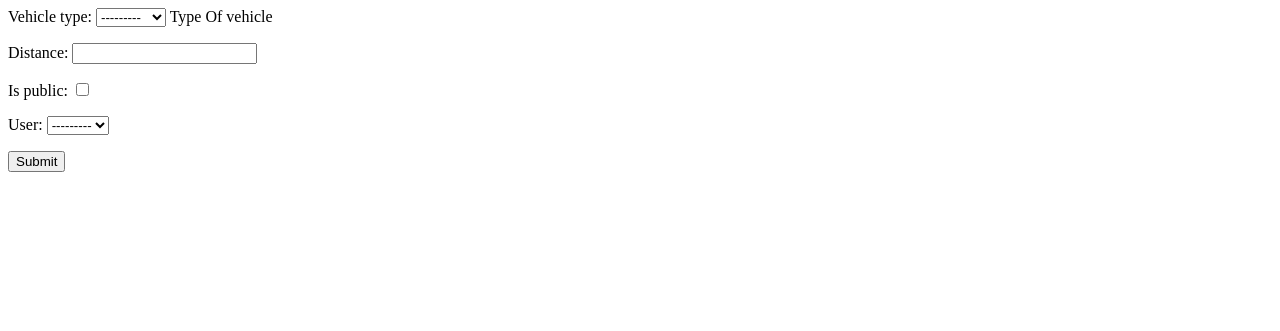
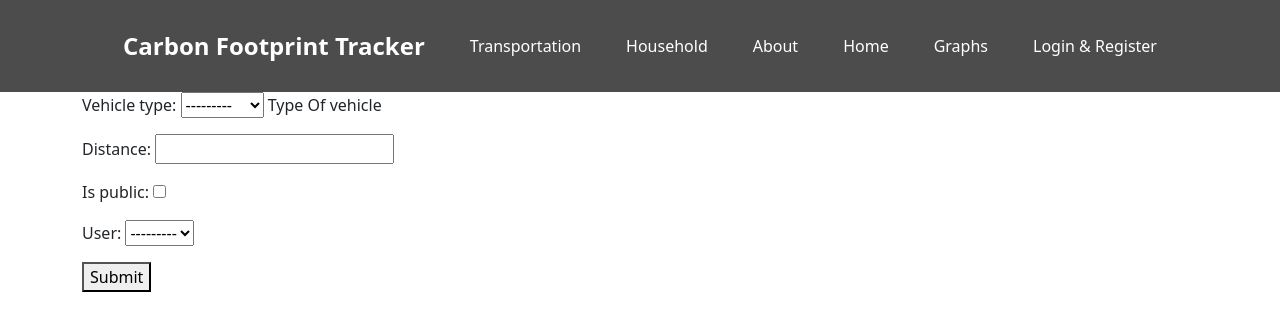
Before and after one commit to emreovalii/Carbon-Footprint-Tracker, a Django app: page /emissions/transportation/create in a window 1280 px wide. Shown: the top 331 px of the page. Run offline with Django 5.2, Linux system fonts and the light colour scheme.

Commit message:
navbar linkleri düzeltildi, giriş yapmayanlar için login register buttonu ekledik, 404 ve 500 hata sayfaları tasarlandı.

```diff
--- a/accounts/templates/accounts/login.html
+++ b/accounts/templates/accounts/login.html
@@ -6,5 +6,7 @@
         <button type="submit">
             Submit
         </button>
+
     </form>
+    <a href="{% url 'accounts:register' %}">Don't have an account ?</a>
 </html>
--- a/accounts/templates/accounts/logout.html
+++ b/accounts/templates/accounts/logout.html
@@ -1,5 +1,6 @@
 <html>
     <body>
         <p>Başarıyla Çıkış Yaptınız.</p>
+        <a href="{% url 'accounts:login'%}"> Click </a>
     </body>
 </html>
--- a/accounts/templates/accounts/register.html
+++ b/accounts/templates/accounts/register.html
@@ -7,4 +7,5 @@
             Submit
         </button>
     </form>
+    <a href="{% url 'accounts:login' %}">Login if you have an account</a>
 </html>
--- a/assets/static/css/styles.css
+++ b/assets/static/css/styles.css
@@ -100,3 +100,44 @@ h1, p {
 .start-button:hover {
     background-color: rgba(0, 0, 0, 0.9);
 }
+
+
+/* 404 and 500 error pages css */
+
+*{
+    transition: all 0.6s;
+}
+
+html {
+    height: 100%;
+}
+
+body{
+    font-family: 'Lato', sans-serif;
+    color: #888;
+    margin: 0;
+}
+
+#main{
+    display: table;
+    width: 100%;
+    height: 100vh;
+    text-align: center;
+}
+
+.fof{
+	  display: table-cell;
+	  vertical-align: middle;
+}
+
+.fof h1{
+	  font-size: 50px;
+	  display: inline-block;
+	  padding-right: 12px;
+	  animation: type .5s alternate infinite;
+}
+
+@keyframes type{
+	  from{box-shadow: inset -3px 0px 0px #888;}
+	  to{box-shadow: inset -3px 0px 0px transparent;}
+}
--- a/carbon_footprint_tracker/settings.py
+++ b/carbon_footprint_tracker/settings.py
@@ -28,7 +28,7 @@ SECRET_KEY = config("SECRET_KEY",cast=str)
 DEBUG = config("DEBUG",default=True,cast=bool)
 
 
-LOGIN_REDIRECT_URL = "/admin/"
+LOGIN_REDIRECT_URL = "/"
 
 ALLOWED_HOSTS = config("ALLOWED_HOSTS",default=[],cast=str).split(" ")
 
@@ -66,7 +66,9 @@ ROOT_URLCONF = 'carbon_footprint_tracker.urls'
 TEMPLATES = [
     {
         'BACKEND': 'django.template.backends.django.DjangoTemplates',
-        'DIRS': [],
+        'DIRS': [
+            Path.joinpath(BASE_DIR,"templates")
+        ],
         'APP_DIRS': True,
         'OPTIONS': {
             'context_processors': [
--- a/emissions/forms.py
+++ b/emissions/forms.py
@@ -7,7 +7,7 @@ class HouseholdForm(forms.ModelForm):
         fields = "__all__"
 
 
-class TransportationdForm(forms.ModelForm):
+class TransportationForm(forms.ModelForm):
     class Meta:
         model = models.Transportation
         fields = "__all__"
--- a/emissions/models.py
+++ b/emissions/models.py
@@ -19,6 +19,7 @@ class Transportation(models.Model):
         ("subway","Subway"),
         ("cycling","Cycling"),
         ("bus","Bus"),
+        ("plane","Plane")
     )
     vehicle_type = models.CharField(max_length = 50, help_text = "Type Of vehicle", choices = VEHICLE_TYPE_CHOICES )
     distance = models.PositiveSmallIntegerField()
--- a/emissions/templates/emissions/household_form.html
+++ b/emissions/templates/emissions/household_form.html
@@ -1,3 +1,5 @@
+{% extends 'base.html'%}
+{% block content %}
 <html>
     <form action="" method="POST">
 
@@ -8,3 +10,5 @@
         </button>
     </form>
 </html>
+
+{% endblock%}
--- a/emissions/templates/emissions/transportation_form.html
+++ b/emissions/templates/emissions/transportation_form.html
@@ -1,3 +1,6 @@
+{% extends 'base.html'%}
+
+{% block content %}
 <html>
     <form action="" method="POST">
 
@@ -8,3 +11,5 @@
         </button>
     </form>
 </html>
+
+{% endblock%}
--- /dev/null
+++ b/templates/500.html
@@ -0,0 +1,5 @@
+<div id="main">
+    <div class="fof">
+            <h1>Error 500</h1>
+    </div>
+</div>
--- /dev/null
+++ b/templates/base.html
@@ -0,0 +1,15 @@
+<!DOCTYPE html>
+<html lang="en">
+  {% include 'header.html'%}
+
+  <body>
+    {% include 'navbar.html'%}
+    <div class="container">
+    {% block content %}
+
+    {% endblock%}
+</div>
+<script src="https://cdn.jsdelivr.net/npm/bootstrap@5.3.0/dist/js/bootstrap.bundle.min.js"></script>
+  </body>
+
+  </html>
--- /dev/null
+++ b/templates/header.html
@@ -0,0 +1,12 @@
+{% load static %}
+
+<head>
+    <meta charset="UTF-8">
+    <meta name="viewport" content="width=device-width, initial-scale=1.0">
+    <title>Video Background with Navbar</title>
+    <link rel="stylesheet" href="{% static 'css/styles.css' %}">
+    <!-- Bootstrap CSS -->
+    <link rel="stylesheet" href="https://cdn.jsdelivr.net/npm/bootstrap@5.3.0/dist/css/bootstrap.min.css">
+    <!-- Font Awesome CSS -->
+    <link rel="stylesheet" href="https://cdnjs.cloudflare.com/ajax/libs/font-awesome/5.15.4/css/all.min.css">
+</head>
--- /dev/null
+++ b/templates/navbar.html
@@ -0,0 +1,25 @@
+<div class="navbar">
+    <div class="navbar-container">
+        <a href="{% url 'home' %}" class="brand">Carbon Footprint Tracker</a>
+        <nav>
+            <ul>
+                <li><a href="{% url 'emissions:transportation_create'%}">Transportation</a></li>
+                <li><a href="{% url 'emissions:household_create'%}">Household</a>
+                <li><a href="about.html">About</a></li>
+                <li><a href="LandingPage.html" title="LandingPage">Home</a></li>
+                <li><a href="#contact">Graphs</a></li>
+                <li>
+                    {% if user.is_authenticated %}
+                <form action="{% url 'accounts:logout' %}" method="POST">
+                    {% csrf_token %}
+                    <button type="submit">Logout</button>
+
+                </form>
+                {% else %}
+                <a href="{% url 'accounts:login'%}">Login & Register</a>
+                {% endif %}
+            </li>
+            </ul>
+        </nav>
+    </div>
+</div>
```
Also changed, not shown: home/templates/home/home.html (+4 -30 lines), templates/404.html (added, +17 -0 lines).
